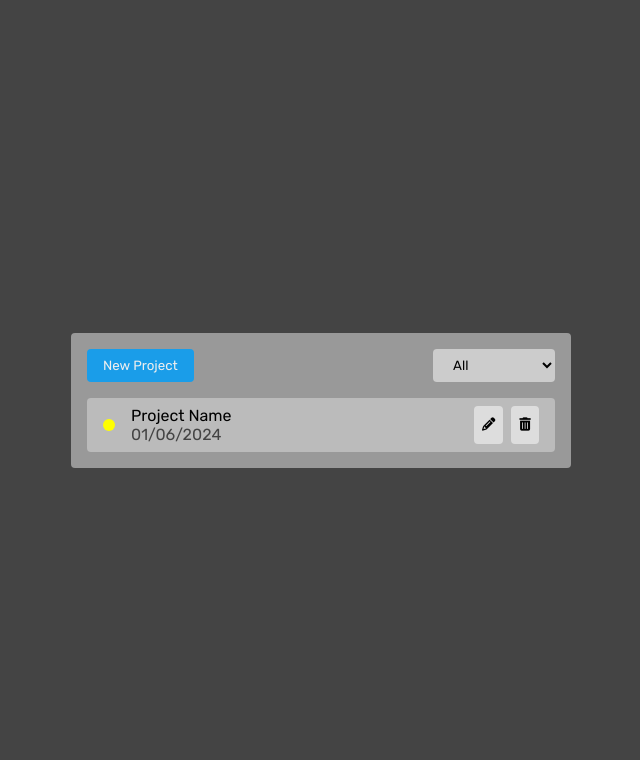
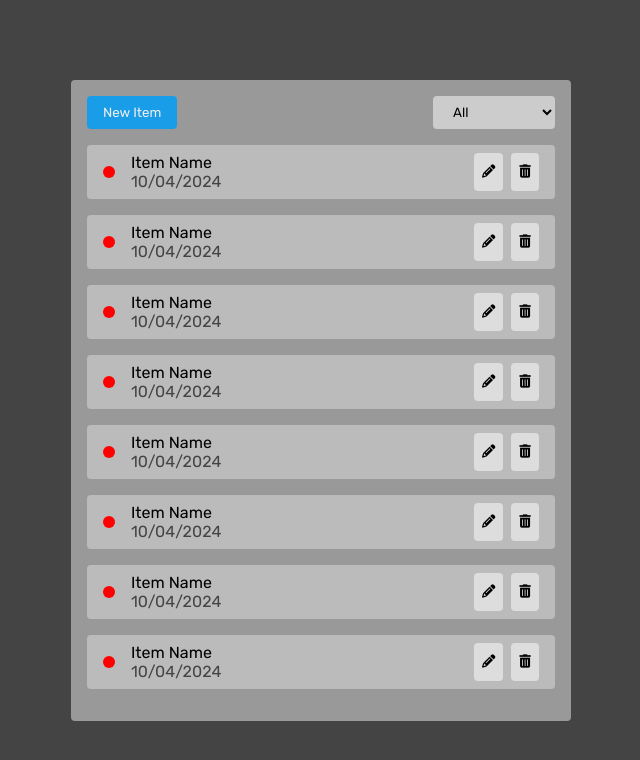
Before and after one commit to nextcorp/todo-list-app, a website built with Vite: page index.html in a window 1280 px wide. Shown: the whole page, without its empty margins (319-959 px from the left). Built offline with nearby package versions, Linux system fonts and the light colour scheme.

Commit message:
render and delete functions

```diff
--- a/data.json
+++ b/data.json
@@ -1,18 +1,58 @@
 [
     {
-        "fullName": "Project Name",
+        "fullName": "Item Name",
         "status": "undone",
         "priority": "regular",
         "start": "20/03/2024",
-        "end": "10/04/2024",
-        "tasks": [
-            {
-                "fullName": "Task Name",
-                "status": "undone",
-                "priority": "regular",
-                "start": "20/03/2024",
-                "end": "10/04/2024"
-            }
-        ]
+        "end": "10/04/2024"
+    },
+    {
+        "fullName": "Item Name",
+        "status": "undone",
+        "priority": "regular",
+        "start": "20/03/2024",
+        "end": "10/04/2024"
+    },
+    {
+        "fullName": "Item Name",
+        "status": "undone",
+        "priority": "regular",
+        "start": "20/03/2024",
+        "end": "10/04/2024"
+    },
+    {
+        "fullName": "Item Name",
+        "status": "undone",
+        "priority": "regular",
+        "start": "20/03/2024",
+        "end": "10/04/2024"
+    },
+    {
+        "fullName": "Item Name",
+        "status": "undone",
+        "priority": "regular",
+        "start": "20/03/2024",
+        "end": "10/04/2024"
+    },
+    {
+        "fullName": "Item Name",
+        "status": "undone",
+        "priority": "regular",
+        "start": "20/03/2024",
+        "end": "10/04/2024"
+    },
+    {
+        "fullName": "Item Name",
+        "status": "undone",
+        "priority": "regular",
+        "start": "20/03/2024",
+        "end": "10/04/2024"
+    },
+    {
+        "fullName": "Item Name",
+        "status": "undone",
+        "priority": "regular",
+        "start": "20/03/2024",
+        "end": "10/04/2024"
     }
 ]
--- a/index.html
+++ b/index.html
@@ -13,7 +13,7 @@
 <body>
     <div class="main">
         <div class="tools">
-            <button class="tools__new-project">New Project</button>
+            <button class="tools__new-project">New Item</button>
             <select name="sort" id="sort" class="tools__sort">
                 <option value="all">All</option>
                 <option value="done">Done</option>
@@ -21,17 +21,7 @@
                 <option value="almost">In progress</option>
             </select>
         </div>
-        <div class="content">
-            <div class="item">
-                <span class="state progress"></span>
-                <div class="item-info">
-                    <p class="item-info__name">Project Name</p>
-                    <p class="item-info__date">01/06/2024</p>
-                </div>
-                <button class="edit-btn"><i class="fa-solid fa-pencil"></i></button>
-                <button class="del-btn"><i class="fa-solid fa-trash-can"></i></button>
-            </div>
-        </div>
+        <div class="content"></div>
     </div>
     <script src="main.js"></script>
     <script src="https://kit.fontawesome.com/290ca7dffc.js" crossorigin="anonymous"></script>
--- a/main.js
+++ b/main.js
@@ -1,8 +1,48 @@
 const main = document.querySelector(".main")
 const content = main.querySelector(".content")
 
-async function getData() {
-    const projectsResp = await fetch("./data.json")
-    const projectsData = await projectsResp.json()
-    console.log(projectsData)
+let list = []
+
+function delEntry(id) {
+    list.splice(id, 1)
+    render(list)
+    updateButtons()
 }
+
+function updateButtons() {
+    const allEdit = content.querySelectorAll(".edit-btn")
+    const allDelete = content.querySelectorAll(".del-btn")
+
+    allDelete.forEach((e) => {
+        e.addEventListener("click", () => delEntry(e.dataset.id))
+    })
+}
+
+function template(id, obj) {
+    return `<div class="item">
+    <span class="state ${obj.status}"></span>
+    <div class="item-info">
+        <p class="item-info__name">${obj.fullName}</p>
+        <p class="item-info__date">${obj.end}</p>
+    </div>
+    <button class="edit-btn" data-edit-id=${id}><i class="fa-solid fa-pencil"></i></button>
+    <button class="del-btn" data-del-id=${id}><i class="fa-solid fa-trash-can"></i></button>
+    </div>
+    `
+}
+
+function render(list) {
+    let container = ""
+    list.forEach((e, i) => (container += template(i, e)))
+    content.innerHTML = container
+}
+
+async function load() {
+    const resp = await fetch("./data.json")
+    const data = await resp.json()
+    list = data
+    render(list)
+    updateButtons()
+}
+
+document.addEventListener("DOMContentLoaded", load)
--- a/style.css
+++ b/style.css
@@ -15,16 +15,19 @@ body {
 
 .main {
     max-width: 500px;
+    max-height: 100%;
     width: 100%;
     background: #999;
     border-radius: 0.25rem;
     padding: 1rem;
+    overflow: scroll;
 }
 
 .tools {
     display: flex;
     justify-content: space-between;
     margin-bottom: 1rem;
+    position: sticky;
 }
 
 .tools__new-project {
@@ -48,6 +51,7 @@ body {
     padding-block: 0.5rem;
     padding-inline: 1rem;
     border-radius: 0.25rem;
+    margin-block: 1rem;
 }
 
 .edit-btn {
@@ -110,3 +114,18 @@ body {
 .del-btn:active {
     background: #ccc;
 }
+
+@media screen and (max-width: 500px) {
+    body {
+        display: unset;
+        align-items: unset;
+        justify-content: unset;
+        background: #999;
+    }
+
+    .main {
+        height: 100%;
+        overflow: unset;
+        background: transparent;
+    }
+}
```
